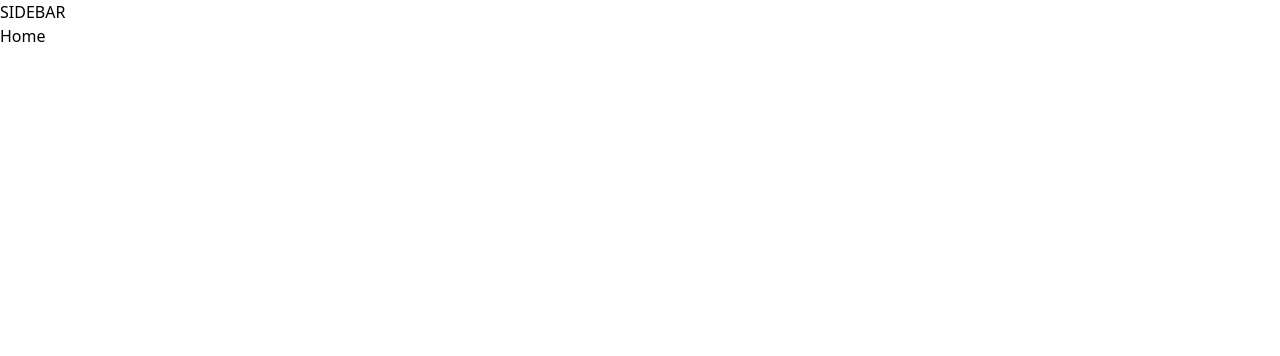
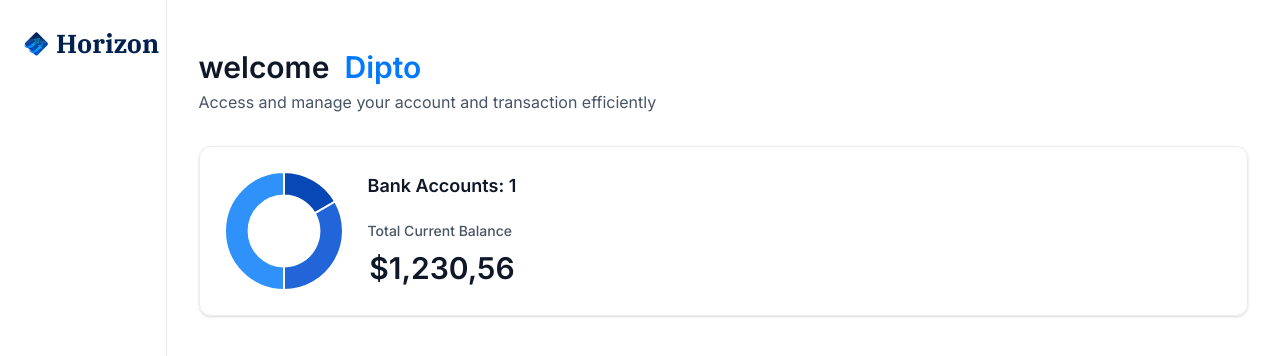
Before and after one commit to dipto230/banking-project, a Next.js app: page / in a window 1280 px wide. Shown: the top 356 px of the page. Built offline with nearby package versions, Linux system fonts and the light colour scheme.

Commit message:
first bank section done

```diff
--- a/app/(root)/layout.tsx
+++ b/app/(root)/layout.tsx
@@ -1,6 +1,6 @@
 
 
-
+import Sidebar from "@/components/Sidebar";
 
 
 
@@ -10,9 +10,10 @@ export default function RootLayout({
 }: Readonly<{
   children: React.ReactNode;
 }>) {
+    const loggedIn ={firstName : 'Dipto' , lastName: 'Roy'};
   return (
-   <main>
-    SIDEBAR
+   <main className="flex h-screen w-full font-inter ">
+    <Sidebar user={loggedIn}></Sidebar>
     {children}
    </main>
   );
--- a/app/(root)/page.tsx
+++ b/app/(root)/page.tsx
@@ -1,8 +1,38 @@
+import TotalBalanceBox from '@/components/TotalBalanceBox';
+import HeaderBox from '@/components/ui/HeaderBox'
 import React from 'react'
 
 const Home = () => {
+    const loggedIn ={ firstName : 'Dipto'};
   return (
-    <div>Home</div>
+    <section className='home'>
+        <div className='home-content'>
+            <header className='home-header'>
+                <HeaderBox
+                 type="greeting"
+                 title ="welcome"
+                 user ={loggedIn ?.firstName||'Guest'}
+                 subtext = "Access and manage your account and  transaction  efficiently"
+
+
+                />
+                <TotalBalanceBox
+                accounts={[]}
+                totalBanks ={1}
+                totalCurrentBalance ={1230.56}
+
+
+
+                />
+
+
+
+
+            </header>
+
+        </div>
+
+    </section>
   )
 }
 
--- /dev/null
+++ b/components/AnimatedCounter.tsx
@@ -0,0 +1,21 @@
+import React from "react"
+import CountUp from "react-countup"
+
+const AnimatedCounter = ({amount}:{amount :number}) => {
+  return (
+    <div>
+        <CountUp className="w-full"
+        duration={4}
+        decimals={2}
+        decimal =","
+        prefix="$"
+
+
+
+        end ={amount}></CountUp>
+
+    </div>
+  )
+}
+
+export default AnimatedCounter
--- /dev/null
+++ b/components/DoughnutChart.tsx
@@ -0,0 +1,38 @@
+"use client";
+
+import React from 'react';
+import { Doughnut } from 'react-chartjs-2';
+import { Chart as ChartJS, ArcElement, Tooltip, Legend } from 'chart.js';
+
+ChartJS.register(ArcElement, Tooltip, Legend);
+
+const DoughnutChart = ({ accounts }) => {  // Ensure prop type is correctly defined if using TypeScript
+    const data = {
+        datasets: [
+            {
+                label: 'Banks',
+                data: [1250, 2500, 3750],  // You can use `accounts` data here if dynamic values are needed
+                backgroundColor: ['#0747b6', '#2265d8', '#2f91fa'],
+            },
+        ],
+        labels: ['Bank 1', 'Bank 2', 'Bank 3'],
+    };
+
+    return (
+        <Doughnut data=
+        {data}
+        options={{
+            cutout:'60%',
+            plugins:{
+                legend :{
+                    display : false
+                }
+            }
+        }}
+
+
+        />
+    );
+};
+
+export default DoughnutChart;
--- /dev/null
+++ b/components/Sidebar.tsx
@@ -0,0 +1,29 @@
+"use client";
+
+import Link from 'next/link';
+import Image from 'next/image';
+import React from 'react';
+
+const Sidebar = ({ user }) => {
+  return (
+    <section className='sidebar'>
+        <nav className='flex flex-col gap-4'>
+            <Link href="/" className="mb-12 cursor-pointer">
+                <div className="flex items-center gap-2">
+                    <Image
+                        src="/icons/logo.svg"
+                        width={34}
+                        height={34}
+                        alt="Logo"
+                        className="w-6 h-6"
+                    />
+                    <h1 className='sidebar-logo'>Horizon</h1>
+                </div>
+            </Link>
+
+        </nav>
+    </section>
+  );
+};
+
+export default Sidebar;
--- /dev/null
+++ b/components/TotalBalanceBox.tsx
@@ -0,0 +1,36 @@
+"use client";
+
+import React, { useRef } from 'react';
+import AnimatedCounter from './AnimatedCounter';
+import DoughnutChart from './DoughnutChart';
+
+const TotalBalanceBox = ({
+    accounts = [],
+    totalBanks,
+    totalCurrentBalance
+}) => {
+  const ref = useRef(null);  // Client-side hook usage
+
+  return (
+    <section className='total-balance'>
+        <div className='total-balance-chart'>
+            <DoughnutChart accounts={accounts} />
+        </div>
+        <div className='flex flex-col gap-6'>
+            <h2 className='header-2'>
+                Bank Accounts: {totalBanks}
+            </h2>
+            <div className='flex flex-col gap-2'>
+                <p className='total-balance-label'>
+                    Total Current Balance
+                </p>
+                <div className='total-balance-amount flex-center gap-2'>
+                    <AnimatedCounter amount={totalCurrentBalance} />
+                </div>
+            </div>
+        </div>
+    </section>
+  );
+}
+
+export default TotalBalanceBox;
--- /dev/null
+++ b/components/ui/HeaderBox.tsx
@@ -0,0 +1,18 @@
+import React from 'react'
+
+const HeaderBox = ({type ="title", title , subtext , user }:HeaderBoxProps) => {
+  return (
+    <div className='header-box'>
+        <h1 className='header-box-title'>
+            {title}
+            {type==='greeting'&&(
+                <span className='text-bankGradient'> &nbsp;{user}</span>
+            )}
+            </h1>
+            <p className='header-box-subtext'>{subtext}</p>
+
+    </div>
+  )
+}
+
+export default HeaderBox
--- a/package.json
+++ b/package.json
@@ -10,11 +10,15 @@
   },
   "dependencies": {
     "@radix-ui/react-slot": "^1.1.0",
+    "chart.js": "^4.4.6",
     "class-variance-authority": "^0.7.0",
     "clsx": "^2.1.1",
     "lucide-react": "^0.454.0",
     "next": "15.0.3",
+    "query-string": "^9.1.1",
     "react": "19.0.0-rc-66855b96-20241106",
+    "react-chartjs-2": "^5.2.0",
+    "react-countup": "^6.5.3",
     "react-dom": "19.0.0-rc-66855b96-20241106",
     "tailwind-merge": "^2.5.4",
     "tailwindcss-animate": "^1.0.7"
```
Also changed, not shown: 1 other file (tests, documents, lock files or other folders).
